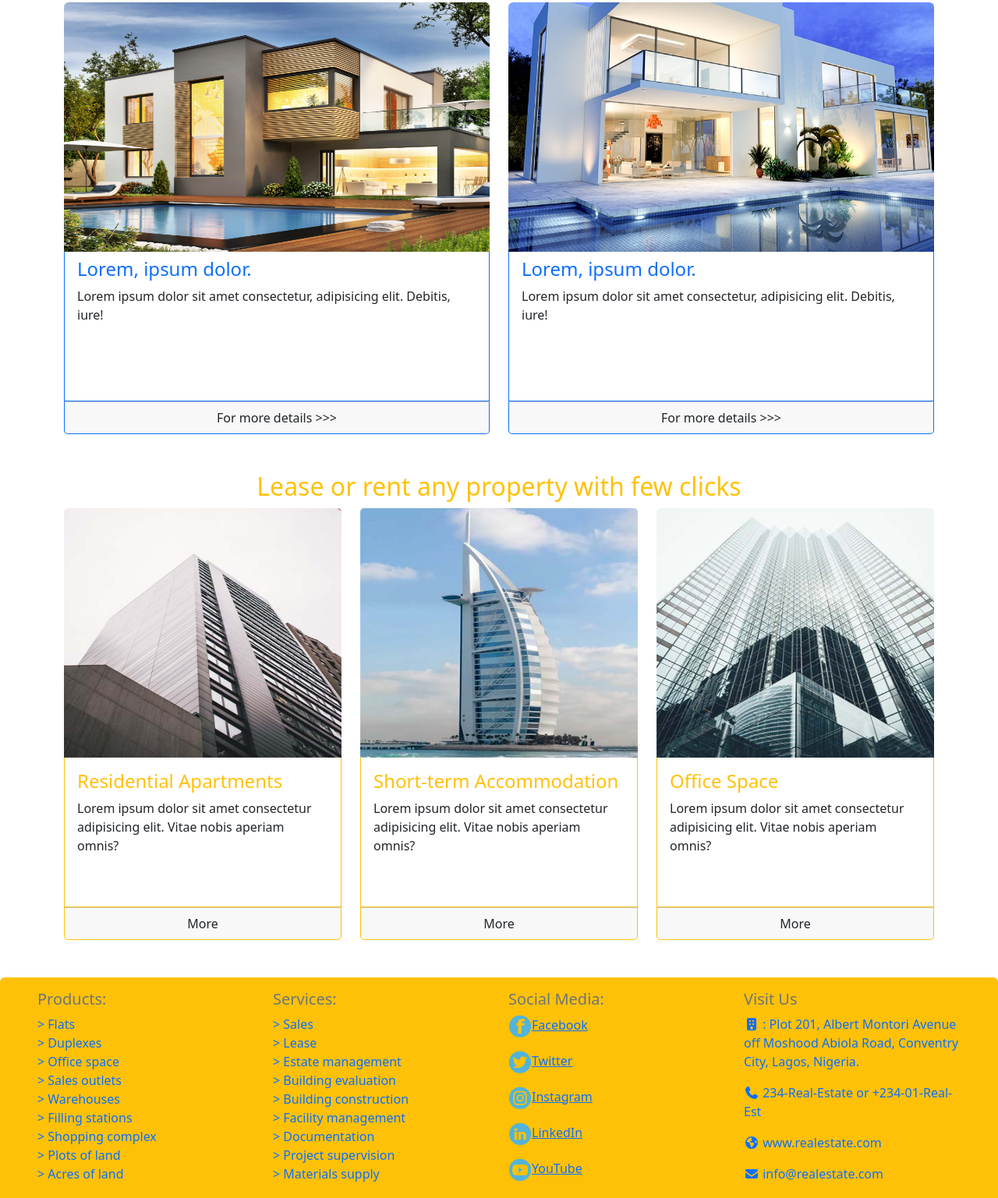
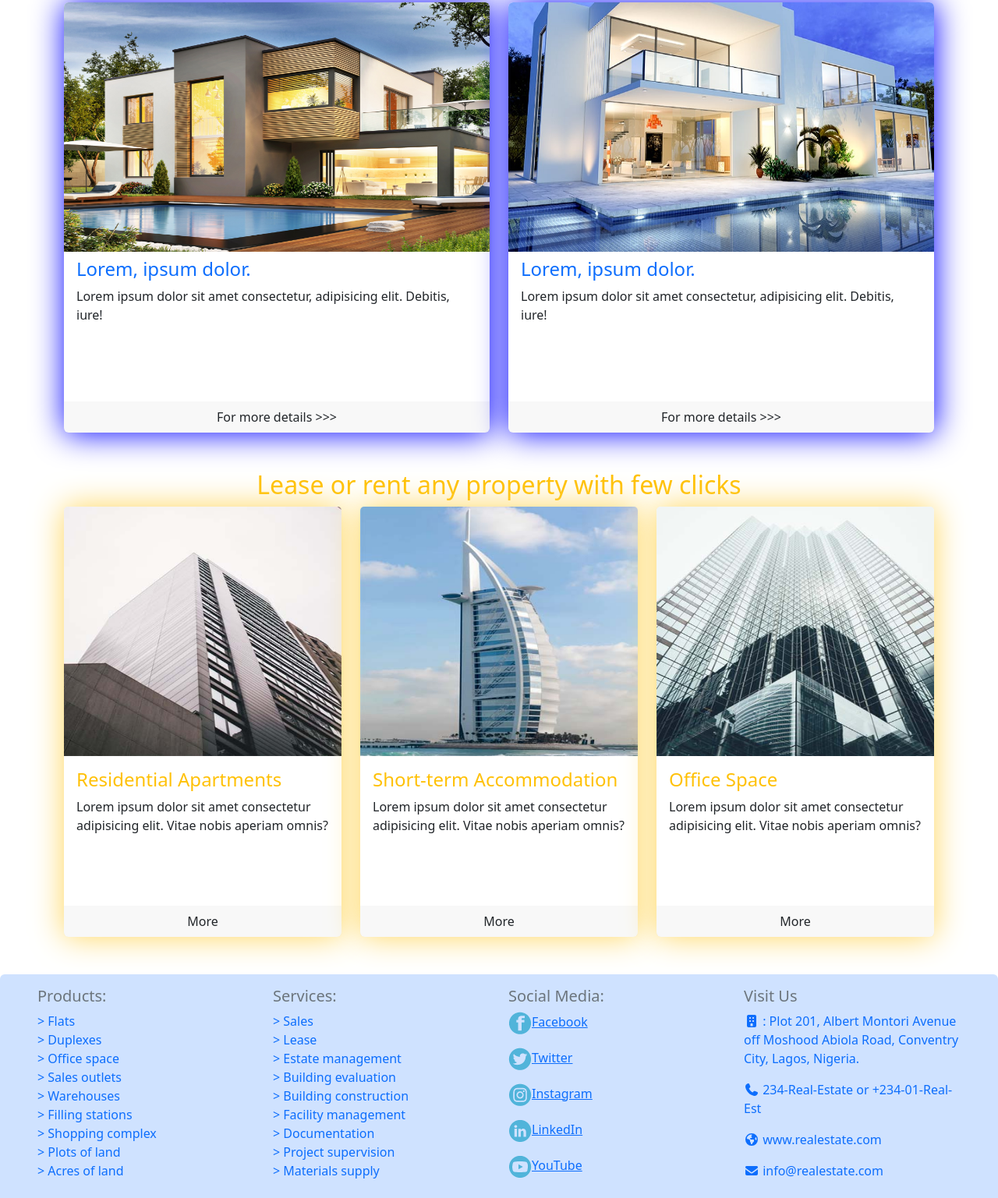
Before and after one commit to gabrielbims/realestate, a plain HTML site: page index.html in a window 1280 px wide. Shown: the part 899-2436 px from the top of the page at 78% size. Drawn offline with Linux system fonts and the light colour scheme.

Commit message:
footer color has been worked on

```diff
--- a/index.html
+++ b/index.html
@@ -285,28 +285,28 @@
             <h2 class="text-center text-primary mb-3" data-aos="zoom-out" data-aos-duration="3000">Your Dream House At
                 Your Finger Tip</h2>
             <div class="container" data-aos="zoom-in" data-aos-duration="2000">
-                <div class="row gy-4">
+                <div class="row gy-5">
                     <div class="col-12 col-lg-6 col-sm-6">
-                        <div class="card border-0">
+                        <div class="card border-0" style="box-shadow: 1px 1px 40px rgb(0, 0, 255);">
                             <img class="card-img-top rounded-top " src="/project-1-img/house1.png" alt="Title" />
-                            <div class="card-body pt-2 pb-2 border border-primary border-1 border-top-0">
+                            <div class="card-body pt-2 pb-2">
                                 <h4 class="card-title text-primary ">Lorem, ipsum dolor.</h4>
                                 <p class="card-text">Lorem ipsum dolor sit amet consectetur, adipisicing elit. Debitis,
                                     iure!</p>
                             </div>
-                            <a href="#" class="card-footer btn btn-primary">For more details >>></a>
+                            <a href="#" class="card-footer btn btn-primary border-0">For more details >>></a>
                         </div>
                     </div>
 
                     <div class="col-12 col-lg-6 col-sm-6 ">
-                        <div class="card border-0">
+                        <div class="card border-0" style="box-shadow: 1px 1px 40px rgb(0, 0, 255);">
                             <img class="card-img-top rounded-top" src="./project-1-img/house2.jpg" alt="Title" />
-                            <div class="card-body pt-2 pb-2 border border-primary border-1 border-top-0">
+                            <div class="card-body pt-2 pb-2">
                                 <h4 class="card-title text-primary  ">Lorem, ipsum dolor.</h4>
                                 <p class="card-text">Lorem ipsum dolor sit amet consectetur, adipisicing elit. Debitis,
                                     iure!</p>
                             </div>
-                            <a href="#" class="card-footer btn btn-primary">For more details >>></a>
+                            <a href="#" class="card-footer btn btn-primary border-0">For more details >>></a>
                         </div>
                     </div>
 <!--
@@ -334,39 +334,39 @@
             <div class="container">
                 <div class="row" data-aos="zoom-in" data-aos-duration="3000">
                     <div class="col col-lg-4 col-sm-6">
-                        <div class="card border-0">
+                        <div class="card border border-0" style="box-shadow: 0 0 40px rgb(254,213,90)">
                             <img class="card-img-top" src="/project-1-img/project-1.jpg" alt="Title" />
-                            <div class="card-body border border-warning border-1 border-top-0">
+                            <div class="card-body">
                                 <h4 class="card-title text-warning">Residential Apartments</h4>
                                 <p class="card-text">Lorem ipsum dolor sit amet consectetur adipisicing elit. Vitae nobis aperiam omnis?</p>
                             </div>
-                            <a href="#" class="card-footer btn btn-warning text-decoration-none">
+                            <a href="#" class="card-footer btn btn-warning text-decoration-none border-0">
                                 More
                             </a>
                         </div>
                     </div>
 
                     <div class="col col-lg-4 col-sm-6">
-                        <div class="card border-0">
+                        <div class="card border border-0" style="box-shadow: 0 0 40px rgb(254,213,90)">
                             <img class="card-img-top" src="/project-1-img/project-2.jpg" alt="Title" />
-                            <div class="card-body border border-warning border-1 border-top-0">
+                            <div class="card-body">
                                 <h4 class="card-title text-warning">Short-term Accommodation</h4>
                                 <p class="card-text">Lorem ipsum dolor sit amet consectetur adipisicing elit. Vitae nobis aperiam omnis?</p>
                             </div>
-                            <a href="#" class="card-footer btn btn-warning text-decoration-none">
+                            <a href="#" class="card-footer btn btn-warning text-decoration-none border-0">
                                 More
                             </a>
                         </div>
                     </div>
 
                     <div class="col col-lg-4 col-sm-6">
-                        <div class="card border-0">
+                        <div class="card border border-0" style="box-shadow: 0 0 40px rgb(254,213,90)">
                             <img class="card-img-top" src="/project-1-img/project-3.jpg" alt="Title" />
-                            <div class="card-body border border-warning border-1 border-top-0">
+                            <div class="card-body">
                                 <h4 class="card-title text-warning">Office Space</h4>
                                 <p class="card-text">Lorem ipsum dolor sit amet consectetur adipisicing elit. Vitae nobis aperiam omnis?</p>
                             </div>
-                            <a href="#" class="card-footer btn btn-warning text-decoration-none">
+                            <a href="#" class="card-footer btn btn-warning text-decoration-none border-0">
                                 More
                             </a>
                         </div>
@@ -378,7 +378,7 @@
     </main>
 
     <footer>
-        <div class="container-fluid p-5 pt-3 pb-3 bg-warning rounded-top">
+        <div class="container-fluid p-5 pt-3 pb-3 bg-primary-subtle rounded-top">
             <div class="row">
                 <div class="col-12 col-sm-6 col-lg-3 text-primary">
                     <h5 class="text-secondary">Products:</h5>
```
Also changed, not shown: about.html (+14 -14 lines).
